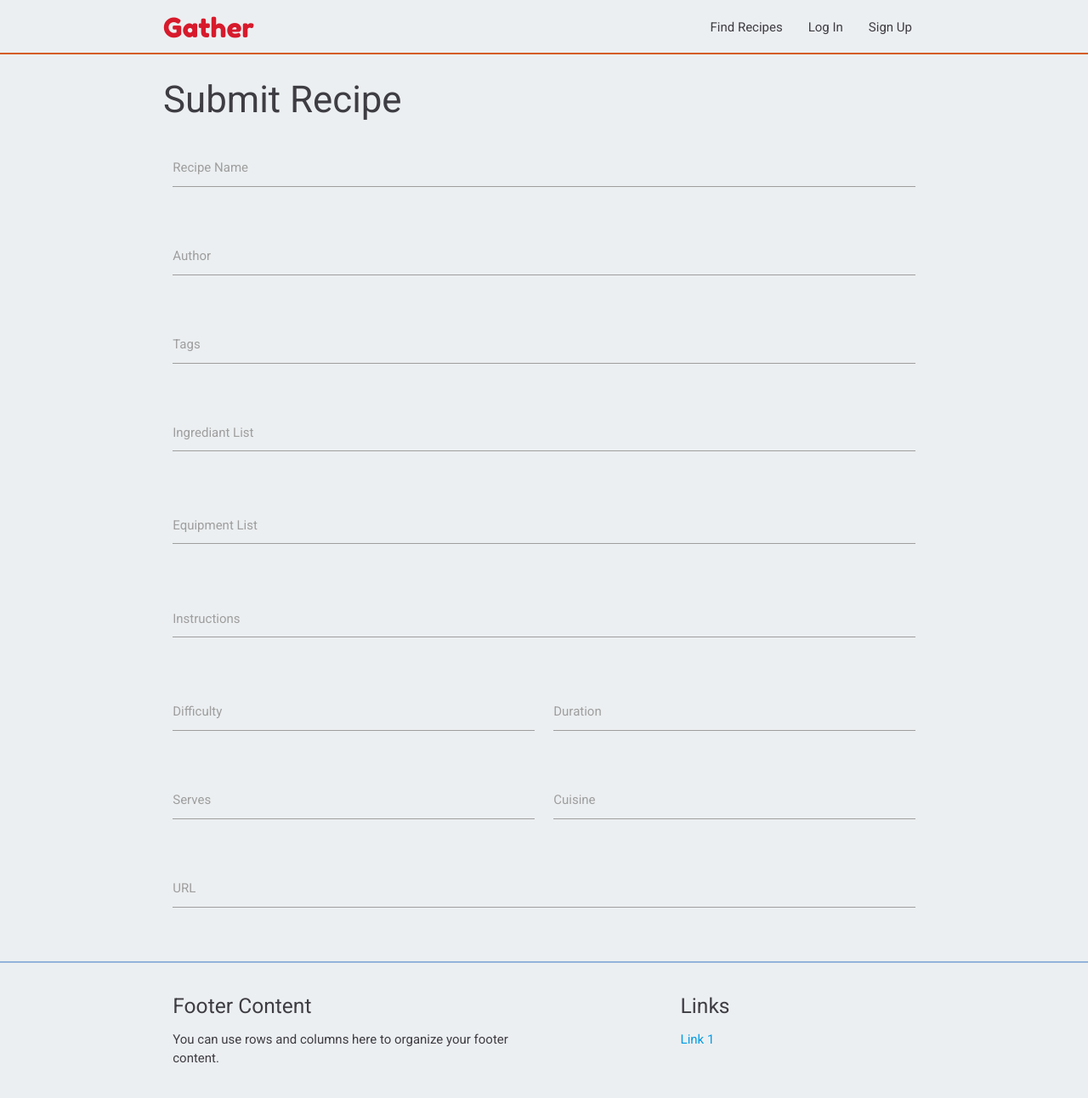
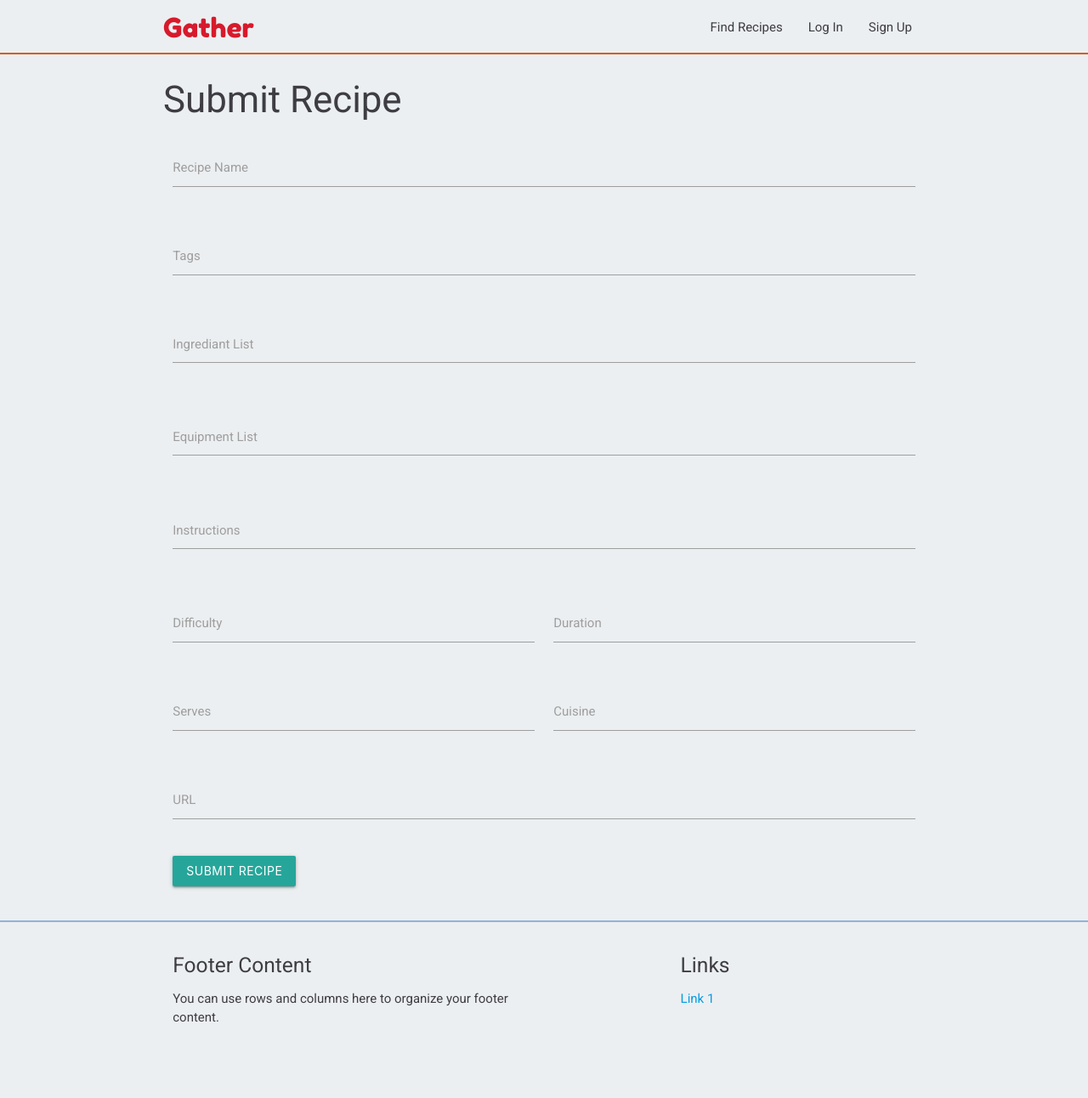
Before and after one commit to Isabella-Mitchell/gather-recipe-website, a Flask app: page /submit_recipe in a window 1280 px wide. Shown: the whole page at 85% size. After the commit the page ends 1203 px from the top, so only its background shows below. Run offline with Flask 2, Linux system fonts and the light colour scheme; some libraries are stand-ins or nearby versions.

Commit message:
Add submit recipe functionality

```diff
--- a/gather/routes.py
+++ b/gather/routes.py
@@ -3,6 +3,7 @@ from bson.objectid import ObjectId
 from werkzeug.security import generate_password_hash, check_password_hash
 from gather import app, db, mongo
 from gather.models import Category, User
+import datetime
 
 
 @app.route("/")
@@ -88,6 +89,25 @@ def logout():
     return redirect(url_for("login"))
 
 
-@app.route("/submit_recipe")
+@app.route("/submit_recipe", methods=["GET", "POST"])
 def submit_recipe():
+    if request.method == "POST":
+        recipe = {
+            "author": session["user"],
+            "recipe_name": request.form.get("recipe_name"),
+            "tags": request.form.getlist("tags"),
+            "ingrediant_list": request.form.getlist("ingrediant_list"),
+            "equipment_list": request.form.getlist("equipment_list"),
+            "serves": request.form.get("serves"),
+            "cuisine": request.form.get("cuisine"),
+            "duration": request.form.get("recipe_name"),
+            "difficulty": request.form.get("difficulty"),
+            "instructions": request.form.get("instructions"),
+            "url": request.form.get("url"),
+            "timestamp": datetime.datetime.utcnow()
+        }
+        mongo.db.recipes.insert_one(recipe)
+        flash("Recipe successfully submitted")
+        return redirect(url_for("get_recipes"))
+
     return render_template("submit_recipe.html")
--- a/gather/templates/submit_recipe.html
+++ b/gather/templates/submit_recipe.html
@@ -4,19 +4,12 @@
 <h3>Submit Recipe</h3>
 
 <div class="row">
-    <form class="col s12" method="POST" action="">
+    <form class="col s12" method="POST" action="{{ url_for('submit_recipe') }}">
         <!--Recipe Name-->
         <div class="row">
             <div class="input-field col s12">
               <input id="recipe_name" name="recipe_name" type="text" class="validate" required>
               <label for="recipe_name">Recipe Name</label>
-            </div>
-        </div>
-        <!--Author (take out)-->
-        <div class="row">
-            <div class="input-field col s12">
-              <input id="author" name="author" type="text" class="validate">
-              <label for="author">Author</label>
             </div>
         </div>
         <!--Tags (Make into array)-->
@@ -26,14 +19,14 @@
               <label for="tags">Tags</label>
             </div>
         </div>
-        <!--Ingrediant list-->
+        <!--Ingrediant list (Make into array?)-->
         <div class="row">
             <div class="input-field col s12">
                 <textarea id="ingrediant_list" name="ingrediant_list" class="materialize-textarea"></textarea>
                 <label for="ingrediant_list">Ingrediant List</label>
             </div>
         </div>
-        <!--Equipment list-->
+        <!--Equipment list (Make into array?)-->
         <div class="row">
             <div class="input-field col s12">
                 <textarea id="equipment_list" name="equipment_list"class="materialize-textarea"></textarea>
@@ -76,6 +69,14 @@
                 <label for="url">URL</label>
             </div>
         </div>
+        <!--submit button-->
+        <div class="row">
+            <div class="col s12">
+                <button class="btn waves-effect waves-light" type="submit">
+                    Submit Recipe
+                </button>
+            </div>
+        </div>
     </form>
 </div>
 
```
